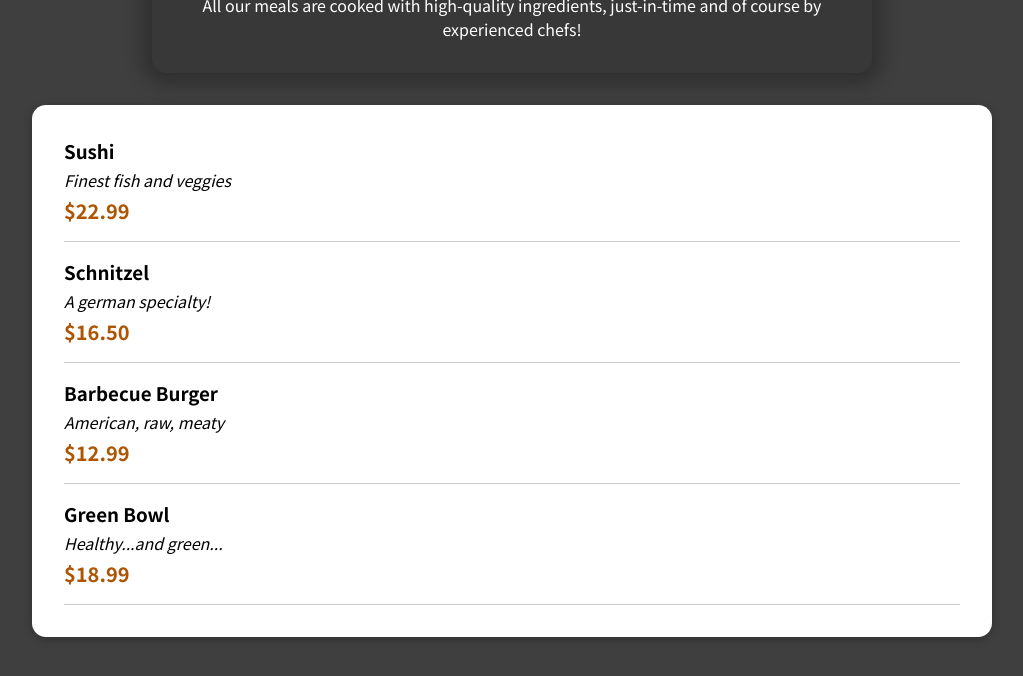
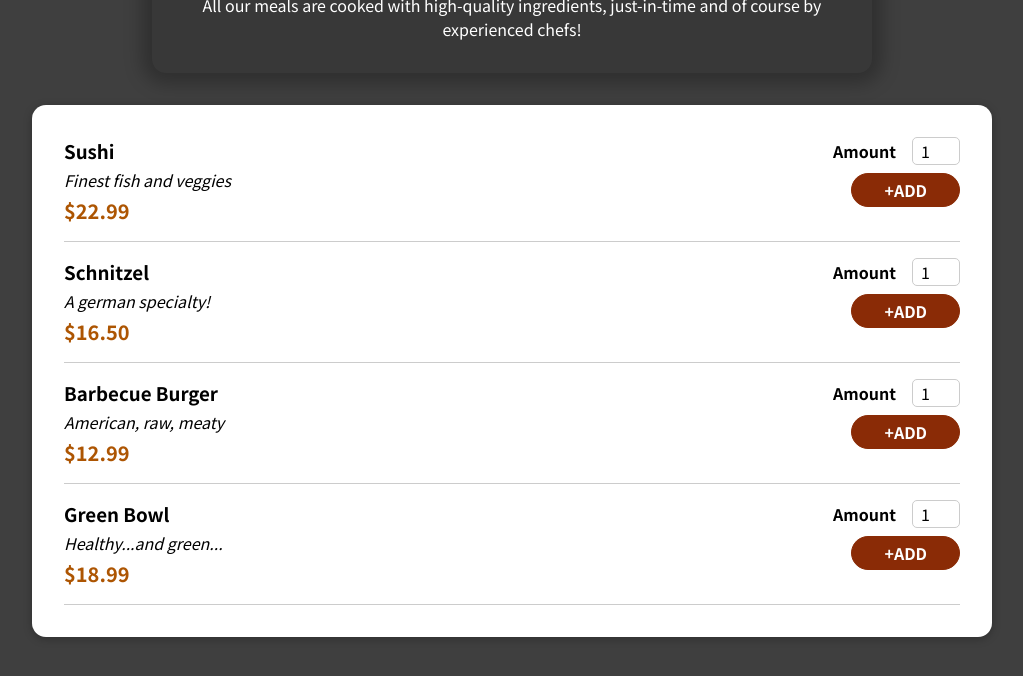
Before and after one commit to devamdoshi212/Food_App_Demo, a React (Create React App) app: page / in a window 1280 px wide. Shown: the top 676 px of the page, without its empty margins (128-1151 px from the left). Built offline with nearby package versions, Linux system fonts and the light colour scheme.

Commit message:
adding cartmodal logic, Malitem form, input

```diff
--- a/src/components/Meals/MealItem/MealItem.js
+++ b/src/components/Meals/MealItem/MealItem.js
@@ -1,4 +1,5 @@
 import classes from "./MealItem.module.css";
+import MealItemForm from "./MealItemForm";
 
 const MealItem = (props) => {
   const price = `$${props.price.toFixed(2)}`;
@@ -10,7 +11,9 @@
         <div className={classes.description}>{props.description}</div>
         <div className={classes.price}>{price}</div>
       </div>
-      <div></div>
+      <div>
+        <MealItemForm></MealItemForm>
+      </div>
     </li>
   );
 };
--- a/src/components/Meals/MealItem/MealItemForm.js
+++ b/src/components/Meals/MealItem/MealItemForm.js
@@ -0,0 +1,21 @@
+import Input from "../../UI/Input";
+import classes from "./MealItemForm.module.css";
+const MealItemForm = (props) => {
+  return (
+    <form className={classes.form}>
+      <Input
+        label="Amount"
+        input={{
+          type: "number",
+          id: "amount",
+          min: 1,
+          max: 5,
+          step: 1,
+          defaultValue: 1,
+        }}
+      ></Input>
+      <button>+ADD</button>
+    </form>
+  );
+};
+export default MealItemForm;
--- /dev/null
+++ b/src/components/UI/Input.js
@@ -0,0 +1,10 @@
+import classes from "./Input.module.css";
+const Input = (props) => {
+  return (
+    <div className={classes.input}>
+      <label htmlFor="props.input.id">{props.label}</label>
+      <input {...props.input}></input>
+    </div>
+  );
+};
+export default Input;
--- /dev/null
+++ b/src/components/UI/Input.module.css
@@ -0,0 +1,18 @@
+.input {
+    display: flex;
+    align-items: center;
+    margin-bottom: 0.5rem;
+  }
+
+  .input label {
+    font-weight: bold;
+    margin-right: 1rem;
+  }
+
+  .input input {
+    width: 3rem;
+    border-radius: 5px;
+    border: 1px solid #ccc;
+    font: inherit;
+    padding-left: 0.5rem;
+  }
```
Also changed, not shown: src/components/Cart/Cart.Module.css (added, +44 -0 lines), src/components/Cart/Cart.js (added, +27 -0 lines).
